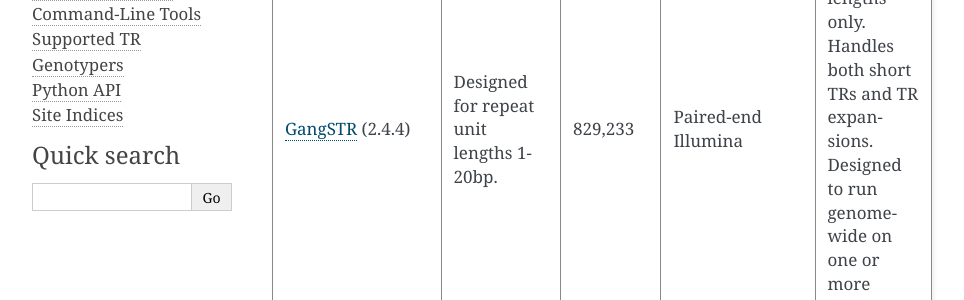
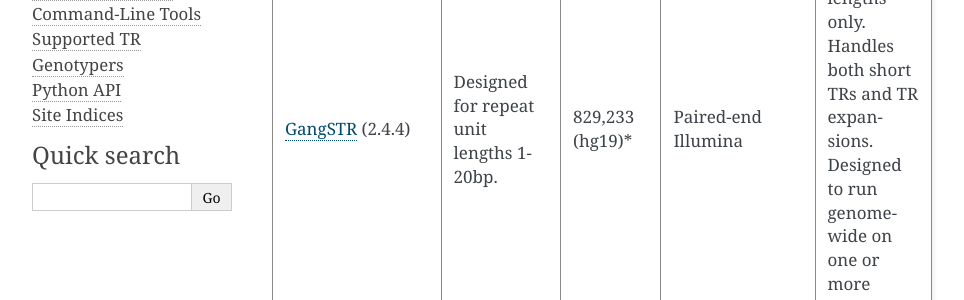
Before and after one commit to gymrek-lab/TRTools, a Sphinx documentation site: the page built from doc/CALLERS.rst, in a window 1280 px wide and 900 px high, scrolled down 988 px. Shown: the part 155-455 px from the top of the window, without its empty margins (148-1112 px from the left). Built offline with Sphinx 7.4.7, drawn with Linux system fonts in a browser that asks for light colours.

Commit message:
Fixing bug in display of gangstr ref size

```diff
--- a/doc/CALLERS.rst
+++ b/doc/CALLERS.rst
@@ -19,7 +19,7 @@ For more information on a genotyper, please see its website linked below.
 |                         | expressions              |                         |                         | repeats. Designed to run on a single |
 |                         | e.g. (CAG)*(CCG)*        |                         |                         | sample.                              |
 +-------------------------+--------------------------+-------------------------+-------------------------+--------------------------------------+
-| GangSTR_ (2.4.4)        | Designed for repeat unit |  829,233                | Paired-end Illumina     | Infers allele lengths only. Handles  |
+| GangSTR_ (2.4.4)        | Designed for repeat unit |  829,233 (hg19)\*       | Paired-end Illumina     | Infers allele lengths only. Handles  |
 |                         | lengths 1-20bp.          |                         |                         | both short TRs and TR expansions.    |
 |                         |                          |                         |                         | Designed to run genome-wide on one or|
 |                         |                          |                         |                         | more samples.                        |
```
